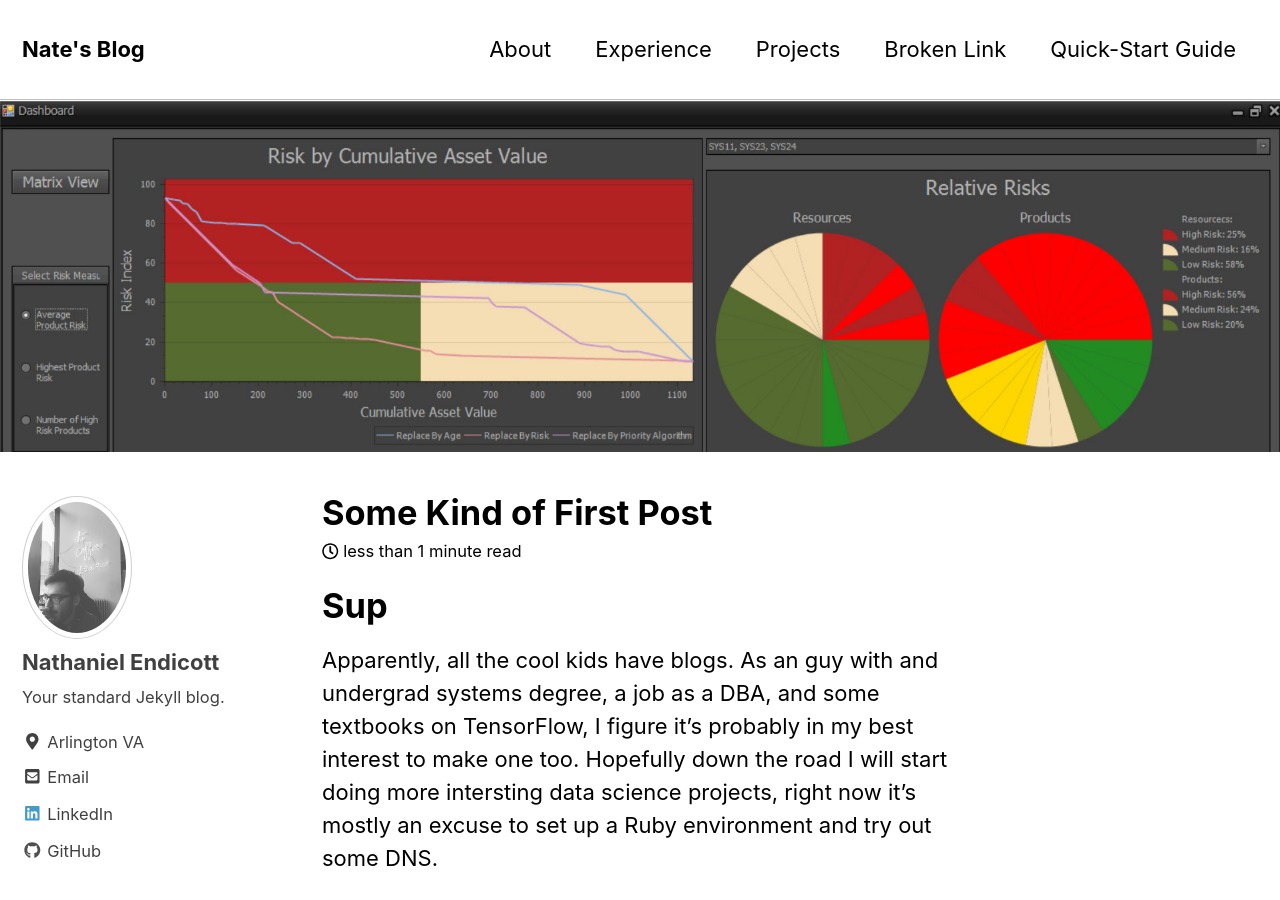
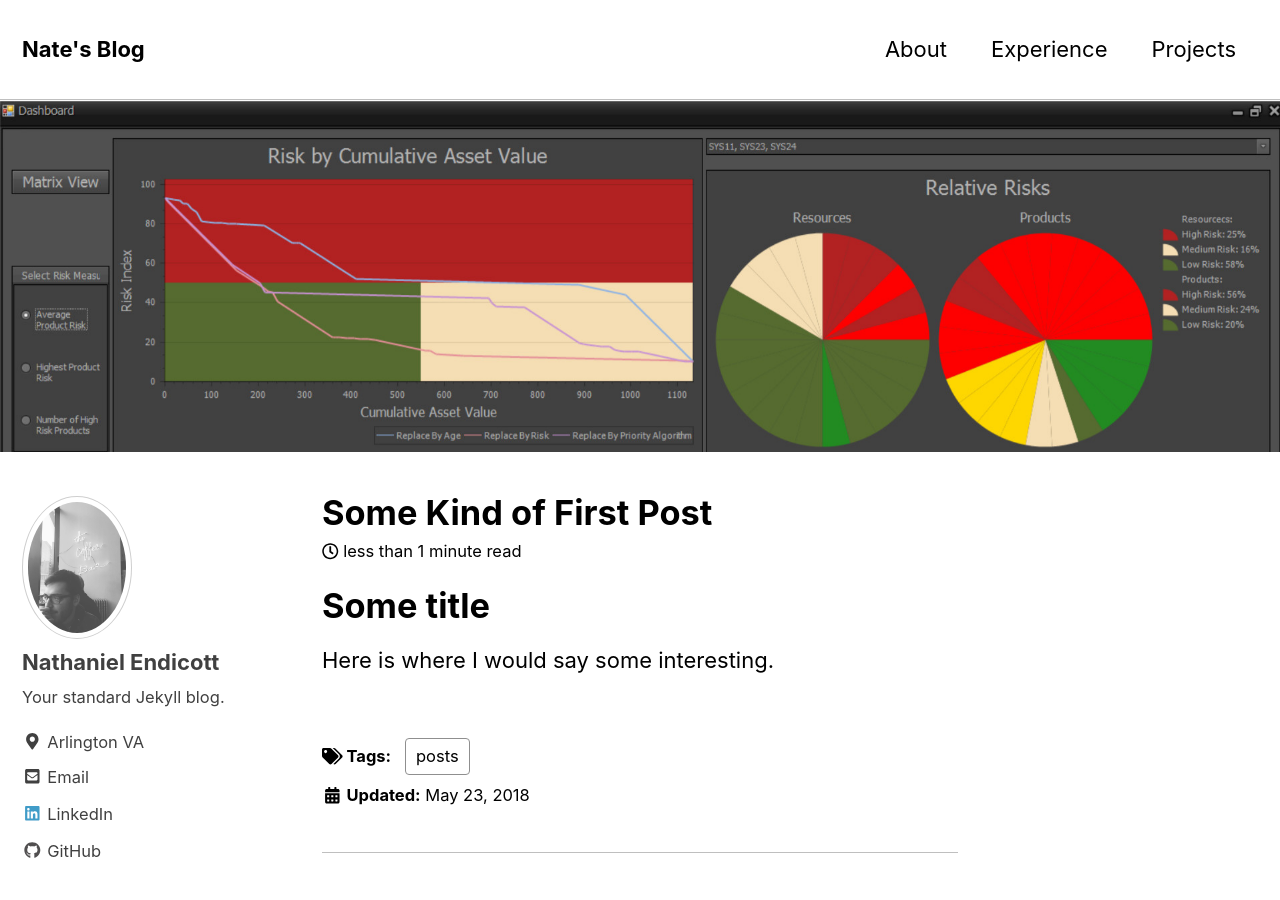
Before and after one commit to npendicott/npendicott.github.io, a Jekyll site: the page built from _posts/2018-05-23-first.md, in a window 1280 px wide and 900 px high. Built offline with Jekyll 4.4.1, drawn with Linux system fonts in a browser that asks for light colours; nearby versions of some CDN libraries; some of the changed text lies outside the part shown.

Commit message:
DNS and small fixes

```diff
--- /dev/null
+++ b/CNAME
@@ -0,0 +1 @@
+www.nathanielendicott.com
--- a/_data/navigation.yml
+++ b/_data/navigation.yml
@@ -6,10 +6,6 @@
     url: /experience/
   - title: "Projects"
     url: /posts/
-  - title: "Broken Link"
-    url: /some-bad-url/
-  - title: "Quick-Start Guide"
-    url: https://mmistakes.github.io/minimal-mistakes/docs/quick-start-guide/
 
   # - title: "About"
   #   url: https://mmistakes.github.io/minimal-mistakes/about/
--- a/_posts/2018-05-23-first.md
+++ b/_posts/2018-05-23-first.md
@@ -7,8 +7,6 @@
 excerpt: "Posts are a good thing to write"
 ---
 
-# Sup
+# Some title
 
-Apparently, all the cool kids have blogs. As an guy with and undergrad systems degree, a job as a DBA, and some textbooks on TensorFlow, I figure it's probably in my best interest to make one too. Hopefully down the road I will start doing more intersting data science projects, right now it's mostly an excuse to set up a Ruby environment and try out some DNS.
-
-So let's write some *posts*.
+Here is where I would say some interesting.
```
